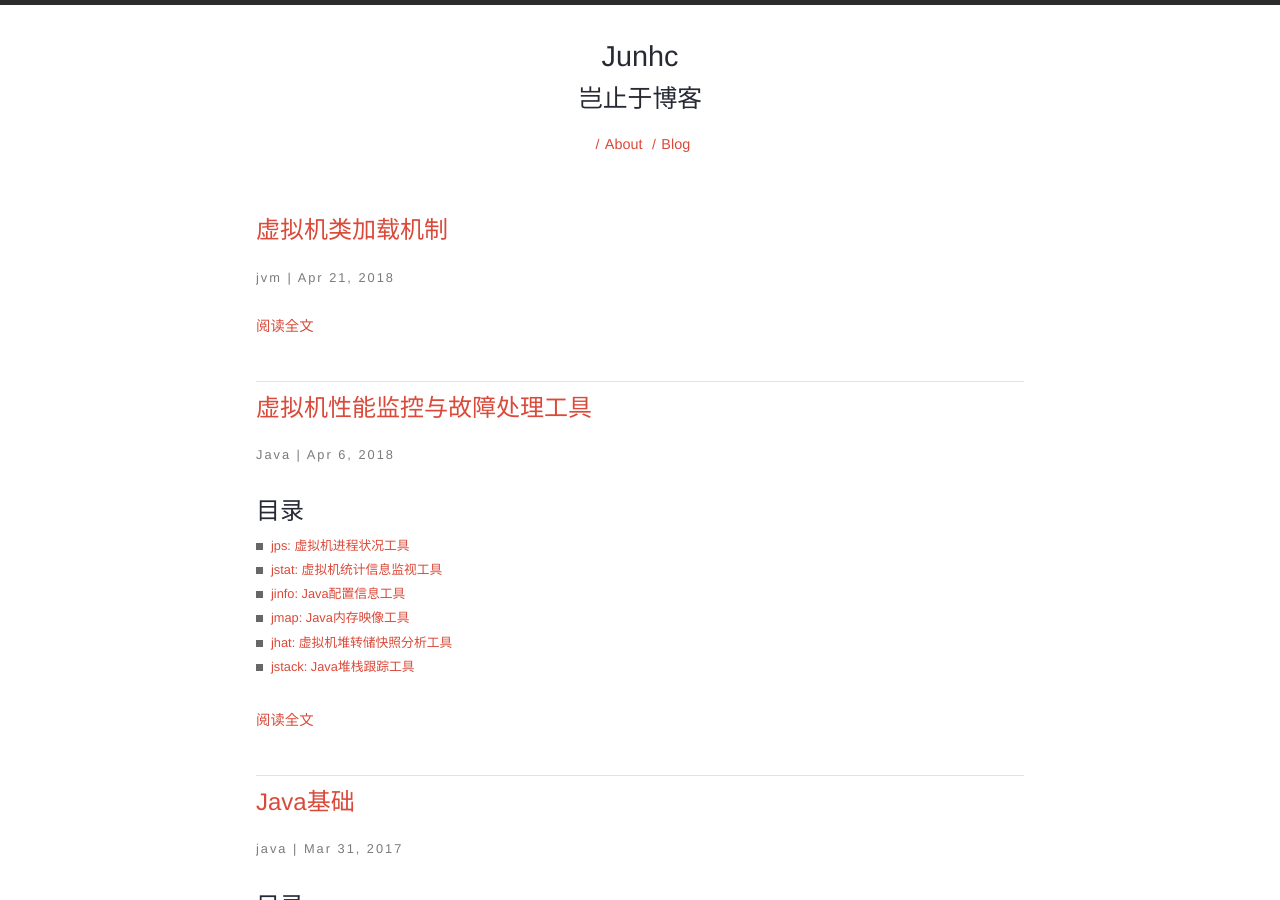
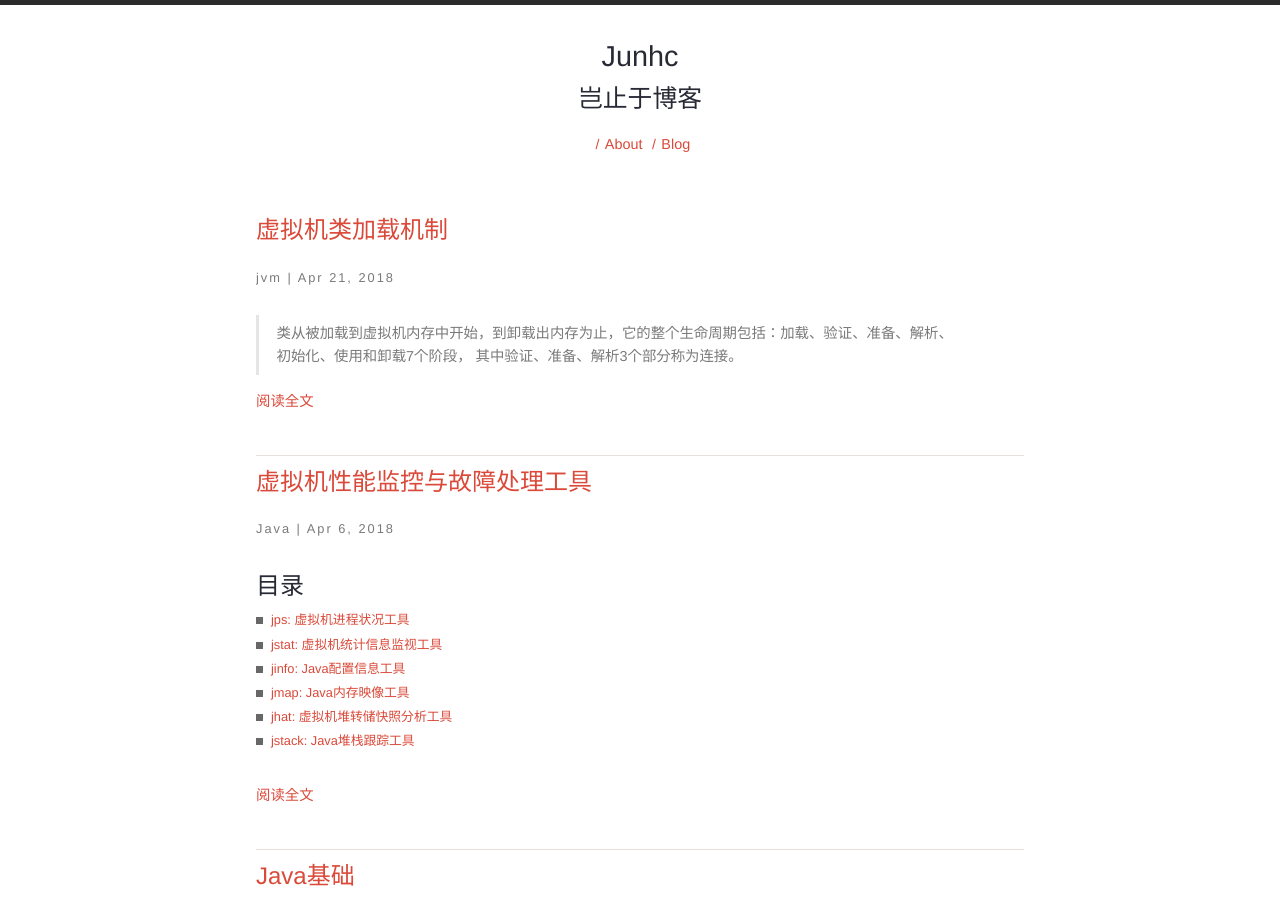
Before and after one commit to junhc/junhc.github.io, a Jekyll site: the page built from index.html, in a window 1280 px wide and 900 px high. Built offline with Jekyll 4.4.1, drawn with Linux system fonts in a browser that asks for light colours; Markdown is read by kramdown in place of the engine named in the settings; comment, search, counter and statistics services are not loaded; some of the changed lines change nothing that is shown.

Commit message:
Update 2018-04-22-classloading.md

```diff
--- a/_posts/2018-04-22-classloading.md
+++ b/_posts/2018-04-22-classloading.md
@@ -7,3 +7,13 @@
 - jvm
 permalink: classloading
 ---
+
+> 类从被加载到虚拟机内存中开始，到卸载出内存为止，它的整个生命周期包括：加载、验证、准备、解析、初始化、使用和卸载7个阶段，
+其中验证、准备、解析3个部分称为连接。
+
+#### 初始化
+1. 遇到new、getstatic、putstatic或invokestatic这4条字节码指令时，如果类没有经过初始化，则需要先触发其初始化。最常见的Java代码场景是：使用new关键字实例化对象的时候、读取或设置一个类的静态字段（被final修饰、已在编译期把结果放入常量池的静态字段除外）的时候，以及调用一个类的静态方法的时候。
+2. 使用java.lang.reflect包的方法对类进行反射调用的时候。
+3. 当初始化一个类的时候，如果发现其父类还没有进行过初始化，则需要先触发其父类的初始化。
+4. 当虚拟机启动时，用户需要制定一个执行的主类（包含main()方法的那个类），虚拟机会先初始化这个主。
+5. 当使用JDK1.7的动态语言支持时，如果一个java.lang.invoke.MethodHandle实例最后的解析结果REF_getStatic、REF_putStatic、REF_invokeStatic的方法句柄，并且这个方法句柄所对应的类没有进行过初始化。
```
